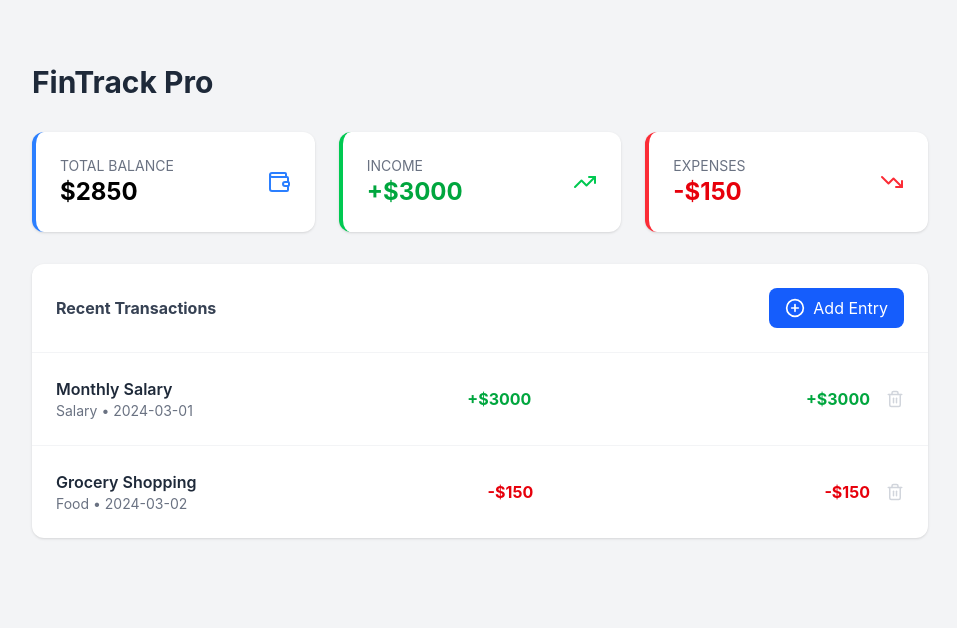
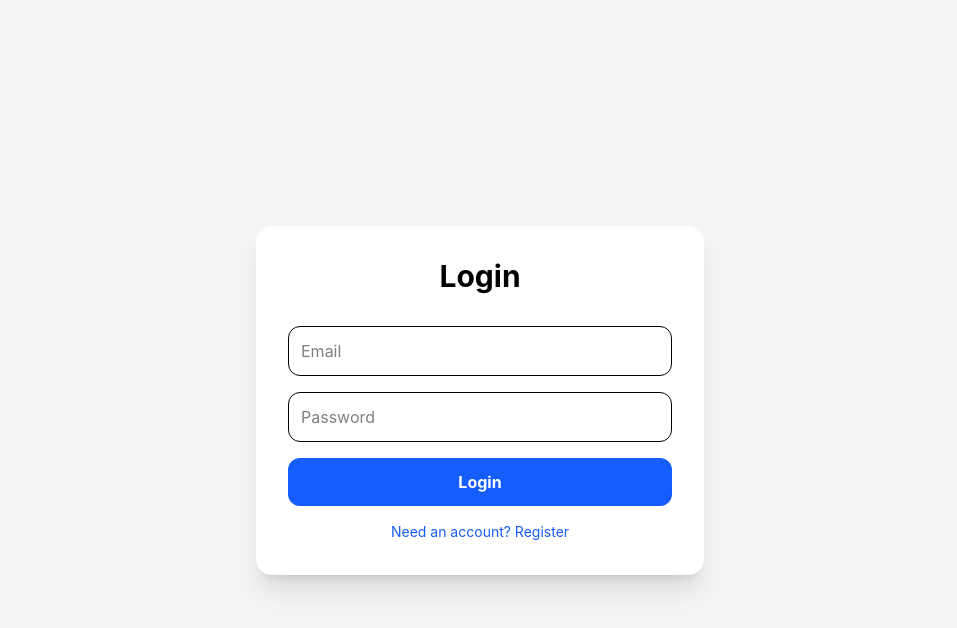
Before and after one commit to samodeh1/fintrack-pro, a React (Vite) app: page / in a window 1280 px wide. Shown: the top 628 px of the page, without its empty margins (160-1117 px from the left). Built offline with nearby package versions, Linux system fonts and the light colour scheme.

Commit message:
feat: connected to live render production api

```diff
--- a/package.json
+++ b/package.json
@@ -12,9 +12,11 @@
   "dependencies": {
     "@tailwindcss/postcss": "^4.3.2",
     "@tailwindcss/vite": "^4.3.2",
+    "axios": "^1.18.1",
     "lucide-react": "^1.23.0",
     "react": "^19.2.7",
-    "react-dom": "^19.2.7"
+    "react-dom": "^19.2.7",
+    "react-hot-toast": "^2.6.0"
   },
   "devDependencies": {
     "@types/node": "^24.13.2",
--- a/src/App.tsx
+++ b/src/App.tsx
@@ -1,68 +1,95 @@
 import { useState, useEffect } from 'react';
-import { PlusCircle, TrendingUp, TrendingDown, Wallet, Trash2 } from 'lucide-react';
+import { PlusCircle, TrendingUp, TrendingDown, Wallet, Trash2, LogOut, X } from 'lucide-react';
 import type { Transaction } from './models';
+import axios from 'axios';
+import { Auth } from './Auth';
+import toast, { Toaster } from 'react-hot-toast';
 
 function App() {
   // 1. State for our list of transactions
+const [token, setToken] = useState<string | null>
+ (localStorage.getItem('token'));
+const [transactions, setTransactions] = useState<Transaction[]>([]);
+const [isLoading, setIsLoading] = useState(true);
 const [isModalOpen, setIsModalOpen] = useState(false);
+
+// Form States
 const [newTitle, setNewTitle] = useState('');
 const [newAmount, setNewAmount] = useState('');
 const [newType, setNewType] = useState<'income' | 'expense'>('expense');
-const [newCategory, setNewCategory] = useState<'Salary' | 'Food' | 'Rent' | 'Entertainment'>('Food');
+const [newCategory, setNewCategory] = useState('Food');
 
-const [transactions, setTransactions] = useState<Transaction[]>(() => {
-  const saved = localStorage.getItem('fintrack_data');
-  return saved ? JSON.parse(saved) : [
-    {
-      id: '1',
-      title: 'Monthly Salary',
-      amount: 3000,
-      category: 'Salary',
-      type: 'income',     // MUST HAVE THIS
-      date: '2024-03-01' // MUST HAVE THIS
-    },
+  // --- 2. API FUNCTIONS ---
+  // 1. Fetch from Database instead of LocalStorage
+  const fetchTransactions = async (activeToken: string) => {
+     try {
+      const res = await axios.get('https://fintrack-api-812r.onrender.com', {
+        headers: { 'x-auth-token': activeToken }
+      });
+      setTransactions(res.data);
+    } catch (err) {
+      console.error("Fetch error: err");
+    } finally {
+      setIsLoading(false);
+    }
+  };
 
-    {
-      id: '2',
-      title: 'Grocery Shopping',
-      amount: 150,
-      category: 'Food',
-      type: 'expense',
-      date: '2024-03-02'
-    }
-  ];
-});
-
-// --- DEFINE EFFECTS ---
- useEffect(() => {
-  localStorage.setItem('fintrack_data', JSON.stringify(transactions));
- }, [transactions]); // This runs every time 'transaction' changes
-
- // --- DEFINE FUNCTIONS ---
-// 2. Logic: Calculate Totals
-
-const handleAddTransaction = (e: React.FormEvent) => {
-  e.preventDefault(); // Prevents the page from refreshing
-
-  const newEntry: Transaction = {
-    id: crypto.randomUUID(), // Generate a unique ID
+  // 2. Add to Database ( Add new to Backend)
+  const handleAddTransaction = async (e: React.FormEvent) => {
+    e.preventDefault();
+    const newEntry = {
       title: newTitle,
       amount: parseFloat(newAmount),
       type: newType,
       category: newCategory,
-    date: new Date().toISOString().split('T')[0] // Get today's date
-  };
-  setTransactions([newEntry, ...transactions]); // Add the new item to the TOP of the list
-  setIsModalOpen(false); // Close the modal
-  setNewTitle(''); // Clears the form
-  setNewAmount('');
+      date: new Date().toISOString().split('T')[0]
     };
 
-const deleteTransaction = (id: string) => {
-  if (window.confirm('Are you sure you want to delete this?')) {
-    setTransactions(transactions.filter(t => t.id !== id));
+      try {
+        const res = await axios.post('https://fintrack-api-812r.onrender.com',
+          newEntry, {
+            headers: { 'x-auth-token': token }
+          });
+        setTransactions([res.data, ...transactions]); //Update UI with response from DB
+        setIsModalOpen(false);
+        setNewTitle('');
+        setNewAmount('');
+        toast.success("Transaction saved to cloud!");
+      } catch (err) {
+        toast.error("Failed to save transaction");
       }
     };
+
+    // 3. Delete from Database
+    const deleteTransanction = async (id: string) => {
+      if (window.confirm('Are you sure you want to delete this?')) {
+        try {
+          await axios.delete(`https://fintrack-api-812r.onrender.com/${id}`, {
+            headers: { 'x-auth-token': token }
+          });
+          //  Filter out by both possible ID fields (MongoDB uses _id)
+          setTransactions(transactions.filter(t => t._id !== id && t.id !== id));
+          toast.success("Removed successfully")
+        } catch (err) {
+          toast.error("Failed to delete");
+        }
+      }
+    };
+
+   const handleLogout = () => {
+    setToken(null);
+    localStorage.removeItem('token');
+    setTransactions([]);
+    toast.success("Logged out");
+   };
+
+// --- DEFINE EFFECTS ---
+ useEffect(() => {
+  if (token) {
+    localStorage.setItem('token', token);
+    fetchTransactions(token)
+  }
+ }, [token]);
 
 // --- CALCULATIONS ---
 const income = transactions
@@ -72,40 +99,63 @@ const income = transactions
 const expenses = transactions
   .filter(t => t.type === 'expense')
   .reduce((acc, t) => acc + t.amount, 0);
+
 const balance = income - expenses;
 
+  // --- 5. PROTECTIVE GATE (LOGIN CHECK) ---
+  if (!token) {
     return (
-    <div className="min-h-screen bg-gray-100 p-8">
-      <div className="max-w-4xl mx-auto mt-8">
-        <h1 className="text-3xl font-bold text-gray-800 mb-8">FinTrack Pro</h1>
+      <>
+        <Toaster/>
+        <Auth onLogin={(newToken) => setToken(newToken)} />
+      </>
+    );
+  }
+
+// --- MAIN DASHBOARD UI ---
+return (
+    <div className="min-h-screen bg-gray-100 p-4 md:p-8">
+      <Toaster />
+      <div className="max-w-4xl mx-auto">
+
+        {/* HEADER */}
+        <div className="flex justify-between items-center mb-8">
+          <h1 className="text-3xl font-bold text-gray-800 tracking-tight">FinTrack Pro <span className="text-blue-600">Pro</span></h1>
+          <button onClick={handleLogout}
+          className="flex items-center gap-2 text-red-500 hover:bg-red-50
+          px-4 py-2 rounded-lg transition font-medium"
+          >
+            <LogOut size={18} /> Logout
+          </button>
+        </div>
 
         {/* --- STAT CARDS --- */}
         <div className="grid grid-cols-1 md:grid-cols-3 gap-6 mb-8">
-          <div className="bg-white p-6 rounded-xl shadow-sm border-l-4 border-blue-500">
+          <div className="bg-white p-6 rounded-2xl shadow-sm border-l-4 border-blue-500">
             <div className="flex items-center justify-between">
               <div>
-                <p className="text-sm text-gray-500 uppercase">Total Balance</p>
-                <h2 className="text-2xl font-bold">${balance}</h2>
+                <p className="text-sm text-gray-400 uppercase font-bold mb-1">Total Balance</p>
+                <h2 className="text-2xl font-bold">${balance.toLocaleString()}</h2>
               </div>
               <Wallet className="text-blue-500" />
             </div>
           </div>
 
-          <div className="bg-white p-6 rounded-xl shadow-sm border-l-4 border-green-500">
+          <div className="bg-white p-6 rounded-2xl shadow-sm border-l-4 border-green-500">
             <div className="flex items-center justify-between">
               <div>
-                <p className="text-sm text-gray-500 uppercase">Income</p>
-                <h2 className="text-2xl font-bold text-green-600">+${income}</h2>
+                <p className="text-xs text-gray-400 uppercase font-bold mb-1">Income</p>
+                <h2 className="text-2xl font-bold text-green-600">+${income.toLocaleString()}</h2>
               </div>
               <TrendingUp className="text-green-500" />
             </div>
           </div>
 
-          <div className="bg-white p-6 rounded-xl shadow-sm border-l-4 border-red-500">
+          <div className="bg-white p-6 rounded-2xl shadow-sm border-l-4 border-red-500">
             <div className="flex items-center justify-between">
               <div>
-                <p className="text-sm text-gray-500 uppercase">Expenses</p>
-                <h2 className="text-2xl font-bold text-red-600">-${expenses}</h2>
+                <p className="text-xs text-gray-400 uppercase font-bold mb-1">Expenses</p>
+                <h2 className="text-2xl font-bold text-red-600">-${expenses.toLocaleString()}</h2>
               </div>
               <TrendingDown className="text-red-500" />
             </div>
@@ -113,94 +163,105 @@ return (
         </div>
 
         {/* --- TRANSACTION LIST --- */}
-        <div className="bg-white rounded-xl shadow-sm overflow-hidden">
-          <div className="p-6 border-b border-gray-100 flex justify-between items-center">
-            <h3 className="font-bold text-gray-700">Recent Transactions</h3>
+        <div className="bg-white rounded-2xl shadow-sm overflow-hidden border-gray-100">
+          <div className="p-6 border-b border-gray-100 flex justify-between items-center bg-white">
+            <h3 className="font-bold text-gray-700 text-lg">Recent Transactions</h3>
             {/* THIS IS THE BUTTON THAT OPENS THE MODAL */}
             <button
               onClick={() => setIsModalOpen(true)}
-              className="flex items-center gap-2 bg-blue-600 text-white px-4 py-2 rounded-lg hover:bg-blue-700 transition"
-            >
+              className="flex items-center gap-2 bg-blue-600 text-white px-5 py-2.5 rounded-xl hover:bg-blue-700 transition
+            shadow-lg shadow-blue-100">
               <PlusCircle size={20} /> Add Entry
             </button>
           </div>
 
-          <div className="divide-y divide-gray-100">
-            {transactions.map(t => (
-              <div key={t.id} className="p-6 flex items-center justify-between hover:bg-gray-50">
+          <div className="divide-y divide-gray-50">
+            {isLoading ? (
+              <p className="p-10 text-center text-gray-400">Loading your data...</p>
+            ) : transactions.length === 0 ? (
+              <p>No transactions found. Add your first one!</p>
+            ) : (
+              transactions.map(t => (
+                <div key={t._id || t.id} className="p-6 flex items-center justify-between hover:bg-gray-50 transition">
                   <div>
-                  <p className="font-semibold text-gray-800">{t.title}</p>
-                  <p className="text-sm text-gray-500">{t.category} • {t.date}</p>
+                    <p className="font-bold text-gray-800">{t.title}</p>
+                    <p>{t.category} • {t.date}</p>
                   </div>
-                <span className={`font-bold ${t.type === 'income' ? 'text-green-600' : 'text-red-600' }`}>
-                  {t.type === 'income' ? '+' : '-'}${t.amount}
-                </span>
 
-                <div className="flex items-center gap-4">
-                <span className={`font-bold ${t.type === 'income' ? 'text-green-600' : 'text-red-600'}`}>
+                  <div className="flex items-center gap-6">
+                    <span className="{`font-bold text-lg ${t.type === 'income' ? 'text-green-600' : 'text-red-500'}`}">
                       {t.type === 'income' ? '+' : '-'}${t.amount}
                     </span>
                     <button
-                  onClick={() => deleteTransaction(t.id)}
-                  className="text-gray-300 hover:text-red-500 transition"
+                      onClick={() => deleteTransanction(t._id || t.id)}
+                      className="p-2 text-gray-300 hover:text-red-500 hover:bg-red-50 rounded-lg transition"
                       >
                         <Trash2 size={18} />
                     </button>
                   </div>
                 </div>
-            ))}
-
+              ))
+            )}
         </div>
       </div>
-      </div> {/* This closes the max-w-4xl div */}
+    </div>
 
       {/* --- ADD ENTRY MODAL (NOW INSIDE THE RETURN) --- */}
       {isModalOpen && (
-        <div className="fixed inset-0 bg-black/50 flex items-center justify-center p-4">
-          <div className="bg-white rounded-2xl p-8 max-w-md w-full shadow-2xl">
-            <h2 className="text-2xl font-bold mb-6">Add New Transaction</h2>
+        <div className="fixed inset-0 bg-black/60 z-50 backdrop-blur-sm flex items-center justify-center p-4">
+          <div className="bg-white rounded-3xl p-8 max-w-md w-full shadow-2xl animate-in fade-in zoom-in duration-200">
+            <div className="flex justify-between items-center mb-6">
+              <h2 className="text-2xl font-bold text-gray-800">New Transaction</h2>
+              <button onClick={() => setIsModalOpen(false)} className="text-gray-400
+              hover:text-gray-600">
+                <X />
+              </button>
+            </div>
 
             <form onSubmit={handleAddTransaction} className="space-y-4">
               <div>
-                <label className="block text-sm font-medium text-gray-700">Title</label>
+                <label className="block text-xs font-bold text-gray-400 uppercase mb-1">Description</label>
                 <input
                   required
                   value={newTitle}
                   onChange={(e) => setNewTitle(e.target.value)}
-                  className="w-full p-2 border border-gray-300 rounded-lg mt-1"
-                  placeholder="e.g. Netflix Subscription"
+                  className="w-full p-3 bg-gray-50 border-none rounded-xl
+                  focus:ring-2 focus:ring-blue-500"
+                  placeholder="e.g. Monthly Rent"
                 />
               </div>
 
               <div>
-                <label className="block text-sm font-medium text-gray-700">Amount ($)</label>
+                <label className="block text-xs font-bold text-gray-400 uppercase mb-1">Amount ($)</label>
                 <input
                   required
                   type="number"
                   value={newAmount}
                   onChange={(e) => setNewAmount(e.target.value)}
-                  className="w-full p-2 border border-gray-300 rounded-lg mt-1"
+                  className="w-full p-3 bg-gray-50 border-none rounded-xl
+                  focus:ring-2 focus:ring-blue-500"
                 />
               </div>
 
               <div className="grid grid-cols-2 gap-4">
                 <div>
-                  <label className="block text-sm font-medium text-gray-700">Type</label>
+                  <label className="block text-xs font-bold text-gray-400 uppercase mb-1">Type</label>
                   <select
                     value={newType}
-                    onChange={(e) => setNewType(e.target.value as 'income' | 'expense')}
-                    className="w-full p-2 border border-gray-300 rounded-lg mt-1"
+                    onChange={(e) => setNewType(e.target.value as any)}
+                    className="w-full p-3 bg-gray-50  border-none rounded-xl
+                    focus:ring-2 focus:ring-blue-500"
                   >
                     <option value="income">Income (+)</option>
                     <option value="expense">Expense (-)</option>
                   </select>
                 </div>
                 <div>
-                  <label className="block text-sm font-medium text-gray-700">Category</label>
+                  <label className="block text-xs font-bold text-gray-400 uppercase mb-1">Category</label>
                   <select
                     value={newCategory}
-                    onChange={(e) => setNewCategory(e.target.value as any)}
-                    className="w-full p-2 border border-gray-300 rounded-lg mt-1"
+                    onChange={(e) => setNewCategory(e.target.value)}
+                    className="w-full p-3 bg-gray-50 rounded-xl focus:ring-2 focus:ring-blue-500"
                   >
                     <option value="Salary">Salary</option>
                     <option value="Food">Food</option>
@@ -214,13 +275,14 @@ return (
                 <button
                   type="button"
                   onClick={() => setIsModalOpen(false)}
-                  className="flex-1 px-4 py-2 border border-gray-300 rounded-lg text-gray-600 hover:bg-gray-50"
+                  className="flex-1 py-3 text-gray-500 font-bold hover:bg-gray-50 rounded-xl transition"
                 >
                   Cancel
                 </button>
                 <button
                   type="submit"
-                  className="flex-1 px-4 py-2 bg-blue-600 text-white rounded-lg font-bold hover:bg-blue-700"
+                  className="flex-1 px-3 bg-blue-600 text-white rounded-xl font-bold hover:bg-blue-700
+                  shadow-lg shadow-blue-100 transition active:scale-95"
                 >
                   Save Entry
                 </button>
--- /dev/null
+++ b/src/Auth.tsx
@@ -0,0 +1,59 @@
+import { useState } from 'react';
+import axios from 'axios';
+import toast from 'react-hot-toast';
+
+interface AuthProps {
+    onLogin: (token: string) => void;
+}
+
+export const Auth = ({ onLogin }: AuthProps) => {
+    const [isLogin, setIsLogin] = useState(true);
+    const [email, setEmail] = useState('');
+    const [password, setPassword] = useState('');
+    const [username, setUsername] = useState('');
+
+    const handleSubmit = async (e: React.FormEvent) => {
+        e.preventDefault();
+        const endpoint = isLogin ? 'login' : 'register';
+        try {
+            const res = await axios.post(`https://fintrack-api-812r.onrender.com`, {
+                email, password, username
+            });
+            if (isLogin) {
+                onLogin(res.data.token);
+                toast.success("Welcome back!");
+            } else {
+                setIsLogin(true);
+                toast.success("Register! Please login.");
+            }
+
+        } catch (err: any) {
+            toast.error(err.response?.data?.message || "Something went wrong");
+        }
+    };
+
+    return (
+        <div className="min-h-screen flex items-center justify-center bg-gray-100 p-4">
+            <div className="bg-white p-8 rounded-2xl shadow-xl max-w-md w-full">
+                <h2 className="text-3xl font-bold text-center mb-8">{isLogin ? 'Login' : 'Register'}</h2>
+                <form onSubmit={handleSubmit} className="space-y-4">
+                    {!isLogin && (
+                        <input placeholder="Username" className="w-full p-3 border rounded-xl"
+                        onChange={e => setUsername(e.target.value)} />
+                    )}
+                    <input placeholder="Email" type="email" className="w-full p-3 border rounded-xl"
+                    onChange={e => setEmail(e.target.value)} />
+                    <input placeholder="Password" type="password" className="w-full p-3 border rounded-xl"
+                    onChange={e => setPassword(e.target.value)} />
+                    <button className="w-full bg-blue-600 text-white py-3 rounded-xl font-bold">
+                        {isLogin ? 'Login' : 'Sign Up'}
+                    </button>
+                </form>
+                <button onClick={() => setIsLogin(!isLogin)} className="w-full mt-4
+                text-blue-600 text-sm">
+                    {isLogin ? "Need an account? Register" : "Have an account? Login"}
+                </button>
+            </div>
+        </div>
+    );
+};
--- a/src/models.ts
+++ b/src/models.ts
@@ -1,8 +1,9 @@
 export interface Transaction {
+    _id?: string;
     id: string;
     title: string;
     amount: number;
-    category: 'Salary' | 'Food' | 'Rent' | 'Entertainment';
+    category: string;
     type: 'income' | 'expense'
     date: string;
 }
```
Also changed, not shown: image.png (added), 1 other file (tests, documents, lock files or other folders). Lines whose indentation alone changed are shown as unchanged.
